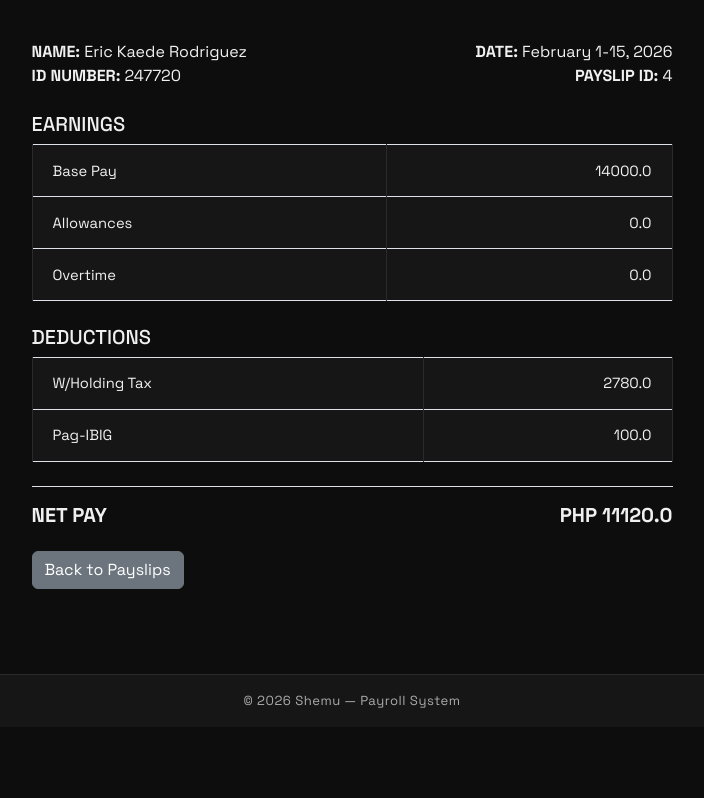
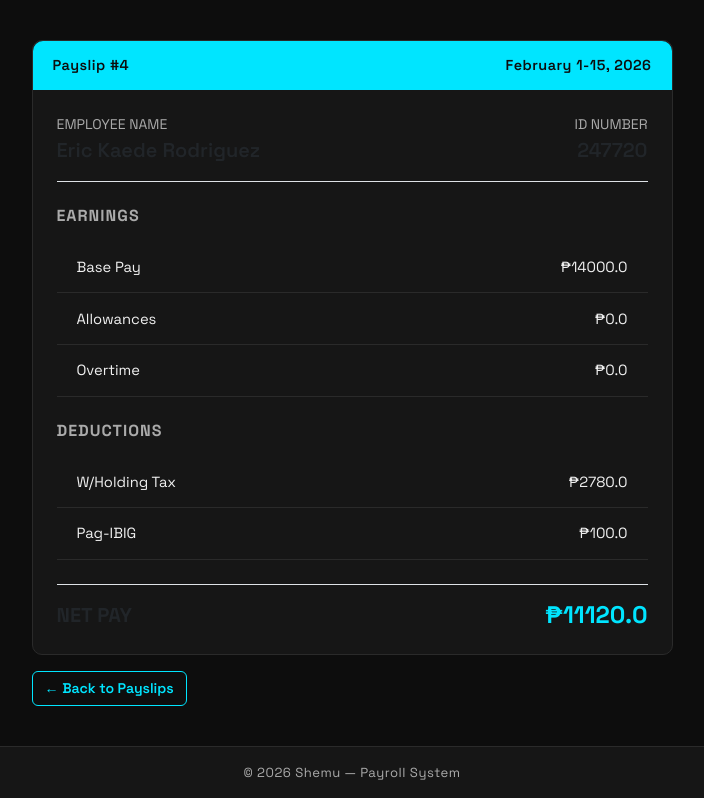
Before and after one commit to karlpeduca/FINAL-PROJECT, a Django app: page /payslips/4/ in a window 1280 px wide. Shown: the part 73-871 px from the top of the page, without its empty margins (288-992 px from the left). Before the commit the page ends 781 px from the top, so only its background shows below. Run offline with Django 5.2, Linux system fonts and the light colour scheme; a user stored in the database is signed in; data comes from the database, SQL or seed files in the repository; both versions use the stored data as it was before the commit.

Commit message:
bug fixes

```diff
--- a/Shemu/payroll_app/admin.py
+++ b/Shemu/payroll_app/admin.py
@@ -1,7 +1,6 @@
 from django.contrib import admin
-from .models import Employee, Payslip, Profile, AuditLog
+from .models import Employee, Payslip, AuditLog
 
 admin.site.register(Employee)
 admin.site.register(Payslip)
-admin.site.register(Profile)
 admin.site.register(AuditLog)
--- a/Shemu/payroll_app/models.py
+++ b/Shemu/payroll_app/models.py
@@ -1,20 +1,5 @@
 from django.db import models
 from django.contrib.auth.models import User
-
-
-class Profile(models.Model):
-    ROLE_CHOICES = [
-        ('Admin', 'Admin'),
-        ('Employee', 'Employee'),
-    ]
-    user = models.OneToOneField(User, on_delete=models.CASCADE)
-    role = models.CharField(max_length=20, choices=ROLE_CHOICES, default='Employee')
-
-    def isAdmin(self):
-        return self.role == 'Admin'
-
-    def __str__(self):
-        return f"{self.user.username} — {self.role}"
 
 
 class AuditLog(models.Model):
--- a/Shemu/payroll_app/templates/payroll_app/view_payslip.html
+++ b/Shemu/payroll_app/templates/payroll_app/view_payslip.html
@@ -3,67 +3,76 @@
 {% block content %}
 <div class="row justify-content-center">
     <div class="col-md-7">
+        <div class="card">
+            <div class="card-header-custom d-flex justify-content-between align-items-center">
+                <span>Payslip #{{ payslip.pk }}</span>
+                <span>{{ payslip.date_range }}, {{ payslip.year }}</span>
+            </div>
 
-        <div class="d-flex justify-content-between mb-4">
+            <div class="card-body p-4">
+                <div class="d-flex justify-content-between mb-4 pb-3 border-bottom">
                     <div>
-                <div><strong>NAME:</strong> {{ payslip.id_number.name }}</div>
-                <div><strong>ID NUMBER:</strong> {{ payslip.id_number.id_number }}</div>
+                        <div class="text-muted small">EMPLOYEE NAME</div>
+                        <div class="fw-semibold fs-5">{{ payslip.id_number.name }}</div>
                     </div>
                     <div class="text-end">
-                <div><strong>DATE:</strong> {{ payslip.date_range }}, {{ payslip.year }}</div>
-                <div><strong>PAYSLIP ID:</strong> {{ payslip.pk }}</div>
+                        <div class="text-muted small">ID NUMBER</div>
+                        <div class="fw-semibold fs-5">{{ payslip.id_number.id_number }}</div>
                     </div>
                 </div>
 
-        <h5>EARNINGS</h5>
-        <table class="table table-sm table-bordered mb-4">
+                <h6 class="text-uppercase fw-bold mb-3" style="color:var(--muted); letter-spacing:1px;">Earnings</h6>
+                <table class="table table-sm mb-4">
                     <tbody>
                         <tr>
                             <td>Base Pay</td>
-                    <td class="text-end">{{ payslip.getCycleRate }}</td>
+                            <td class="text-end">₱{{ payslip.getCycleRate }}</td>
                         </tr>
                         <tr>
                             <td>Allowances</td>
-                    <td class="text-end">{{ payslip.earnings_allowance }}</td>
+                            <td class="text-end">₱{{ payslip.earnings_allowance }}</td>
                         </tr>
                         <tr>
                             <td>Overtime</td>
-                    <td class="text-end">{{ payslip.overtime }}</td>
+                            <td class="text-end">₱{{ payslip.overtime }}</td>
                         </tr>
                     </tbody>
                 </table>
 
-        <h5>DEDUCTIONS</h5>
-        <table class="table table-sm table-bordered mb-4">
+                <h6 class="text-uppercase fw-bold mb-3" style="color:var(--muted); letter-spacing:1px;">Deductions</h6>
+                <table class="table table-sm mb-4">
                     <tbody>
                         <tr>
                             <td>W/Holding Tax</td>
-                    <td class="text-end">{{ payslip.deductions_tax }}</td>
+                            <td class="text-end">₱{{ payslip.deductions_tax }}</td>
                         </tr>
                         {% if payslip.pay_cycle == 1 %}
                         <tr>
                             <td>Pag-IBIG</td>
-                    <td class="text-end">{{ payslip.pag_ibig }}</td>
+                            <td class="text-end">₱{{ payslip.pag_ibig }}</td>
                         </tr>
-                {% else %}
+                        {% endif %}
+                        {% if payslip.pay_cycle == 2 %}
                         <tr>
                             <td>PhilHealth</td>
-                    <td class="text-end">{{ payslip.deductions_health }}</td>
+                            <td class="text-end">₱{{ payslip.deductions_health }}</td>
                         </tr>
                         <tr>
                             <td>SSS</td>
-                    <td class="text-end">{{ payslip.sss }}</td>
+                            <td class="text-end">₱{{ payslip.sss }}</td>
                         </tr>
                         {% endif %}
                     </tbody>
                 </table>
 
-        <div class="d-flex justify-content-between border-top pt-3">
-            <h5><strong>NET PAY</strong></h5>
-            <h5><strong>PHP {{ payslip.total_pay }}</strong></h5>
+                <div class="d-flex justify-content-between align-items-center pt-3 border-top">
+                    <h5 class="fw-bold mb-0">NET PAY</h5>
+                    <h4 class="fw-bold mb-0" style="color:var(--accent)">₱{{ payslip.total_pay }}</h4>
+                </div>
+            </div>
         </div>
 
-        <a href="{% url 'payslips' %}" class="btn btn-secondary mt-3">Back to Payslips</a>
+        <a href="{% url 'payslips' %}" class="btn btn-outline-accent mt-3">← Back to Payslips</a>
     </div>
 </div>
 {% endblock %}
--- a/Shemu/payroll_app/views.py
+++ b/Shemu/payroll_app/views.py
@@ -1,8 +1,8 @@
 from django.shortcuts import render, get_object_or_404, redirect
 from django.contrib import messages
 from django.contrib.auth import authenticate, login, logout
+from django.contrib.auth.models import User
 from .models import Employee, Payslip, AuditLog
-from django.contrib.auth.models import User
 
 MONTHS = [
     'January', 'February', 'March', 'April', 'May', 'June',
@@ -59,6 +59,7 @@
 def logout_view(request):
     logout(request)
     return redirect('login')
+
 
 def signup_view(request):
     if request.user.is_authenticated:
```
Also changed, not shown: Shemu/payroll_app/templates/payroll_app/audit_log.html (deleted, +0 -32 lines), Shemu/payroll_app/templates/payroll_app/create_employee.html (+9 -11 lines), Shemu/payroll_app/templates/payroll_app/update_employee.html (+5 -7 lines), Shemu/db.sqlite3, Shemu/payroll_app/migrations/0003_delete_profile.py (added). Lines whose indentation alone changed are shown as unchanged.
